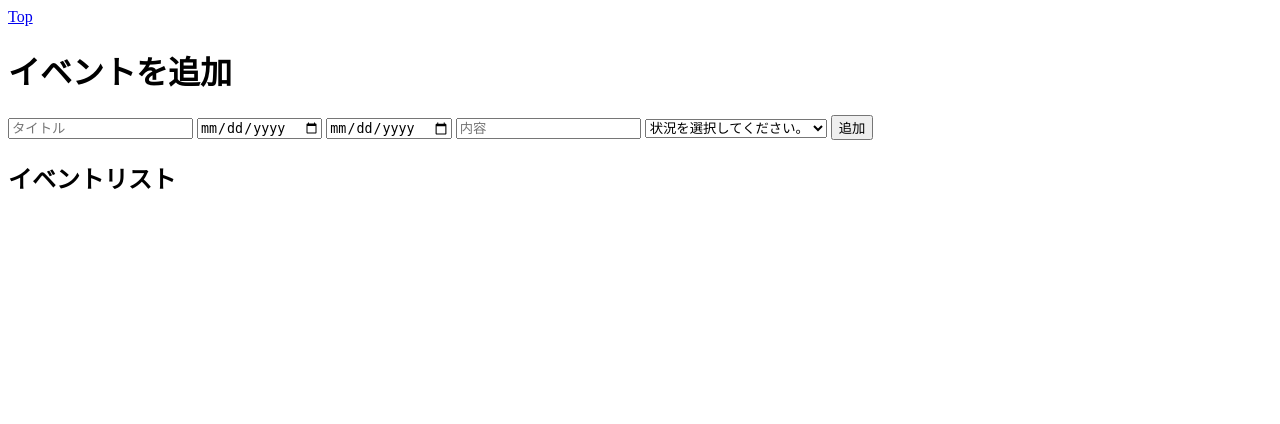
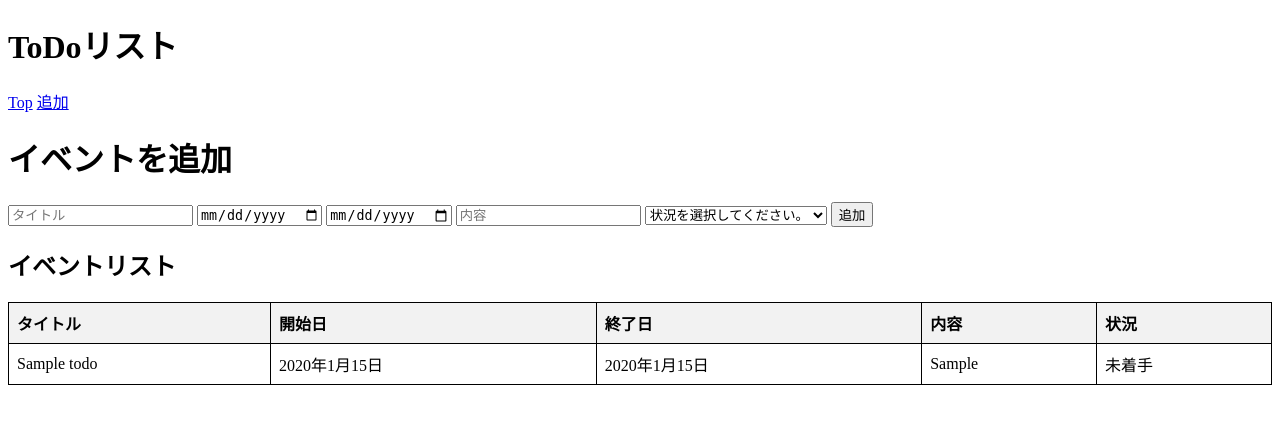
Before and after one commit to Shota-Kizaki/ToDo_Calendar, a Django app: page /todo in a window 1280 px wide. Shown: the top 424 px of the page. Run offline with Django 5.2, Linux system fonts and the light colour scheme; tables that the repository leaves empty hold one stand-in row (values such as "Sample post").

Commit message:
cssの追加

```diff
--- /dev/null
+++ b/static/css/list.css
@@ -0,0 +1,14 @@
+table {
+    width: 100%;
+    border-collapse: collapse;
+}
+table, th, td {
+    border: 1px solid black;
+}
+th, td {
+    padding: 8px;
+    text-align: left;
+}
+th {
+    background-color: #f2f2f2;
+}
--- a/todo/templates/todo/todo_list.html
+++ b/todo/templates/todo/todo_list.html
@@ -1,10 +1,16 @@
+{% load static %}
 <!DOCTYPE html>
 <html>
     <head>
         <title>イベントリスト</title>
+        <link href="{% static 'css/list.css' %}" rel="stylesheet">
     </head>
+    <header>
+        <h1>ToDoリスト</h1>
+        <a href="{% url 'index' %}" class="btn btn-primary">Top</a>
+        <a href="{% url 'todo_list' %}" class="btn btn-primary">追加</a>
+    </header>
     <body>
-        <a href="{% url 'index' %}" class="btn btn-primary">Top</a>
         <h1>イベントを追加</h1>
         {% if error_message %}
             <p style="color: red;">{{ error_message }}</p>
@@ -24,10 +30,27 @@
             <input type="submit" value="追加">
         </form>
         <h2>イベントリスト</h2>
-        <!-- <ul>
-            {% for event in events %}
-                <li>{{ event.event_name }} - {{ event.start_date }} - {{ event.end_date }} - {{ event.memo }} - {{ event.situation }}</li>
-            {% endfor %}
-        </ul> -->
+        <table>
+            <thead>
+                <tr>
+                    <th>タイトル</th>
+                    <th>開始日</th>
+                    <th>終了日</th>
+                    <th>内容</th>
+                    <th>状況</th>
+                </tr>
+            </thead>
+            <tbody>
+                {% for event in events %}
+                    <tr>
+                        <td>{{ event.event_name }}</td>
+                        <td>{{ event.start_date }}</td>
+                        <td>{{ event.end_date }}</td>
+                        <td>{{ event.memo }}</td>
+                        <td>{{ event.situation }}</td>
+                    </tr>
+                {% endfor %}
+            </tbody>
+        </table>
     </body>
 </html>
--- a/todo/views.py
+++ b/todo/views.py
@@ -9,10 +9,6 @@ import logging
 # ロガーの設定
 logger = logging.getLogger(__name__)
 
-# Create your views here.
-# def todo_list(request):
-#     return render(request, 'todo/todo_list.html', {})  # todo_list.htmlをレンダリング
-
 def todo_list(request):
     if request.method == "POST":
         event_name = request.POST.get('event_name')
@@ -20,19 +16,27 @@ def todo_list(request):
         end_date = request.POST.get('end_date')
         memo = request.POST.get('memo')
         situation = request.POST.get('situation')
+
         # ログにPOSTデータを出力
         logger.debug(f"Received POST data: {request.POST}")
+
         # 日付を変換
         try:
             start_date = datetime.strptime(start_date, '%Y-%m-%d').date()
             end_date = datetime.strptime(end_date, '%Y-%m-%d').date()
+
+            # 開始日が終了日より後の場合、エラーメッセージを表示
+            if start_date > end_date:
+                raise ValueError("終了日は開始日より後でなければなりません。")
+
         except ValueError as e:
-                # 日付の形式が無効な場合、エラーメッセージを表示
-            logger.error(f"Date conversion error: {e}")
+            # 日付の形式が無効または日付の順序が無効な場合、エラーメッセージを表示
+            logger.error(f"Date validation error: {e}")
             return render(request, 'todo/todo_list.html', {
-                'error_message': '日付形式が無効です。YYYY-MM-DD形式で入力してください。',
-                'events': ToDo.objects.all(),
+                'error_message': f'エラー: {str(e)}',
+                'events': ToDo.objects.all().order_by('start_date'),
             })
+
         # 新しいイベントを作成して保存
         try:
             ToDo.objects.create(
@@ -48,5 +52,5 @@ def todo_list(request):
 
         return redirect('todo_list')
 
-    events = ToDo.objects.all()
+    events = ToDo.objects.all().order_by('start_date')
     return render(request, 'todo/todo_list.html', {'events': events})
```
